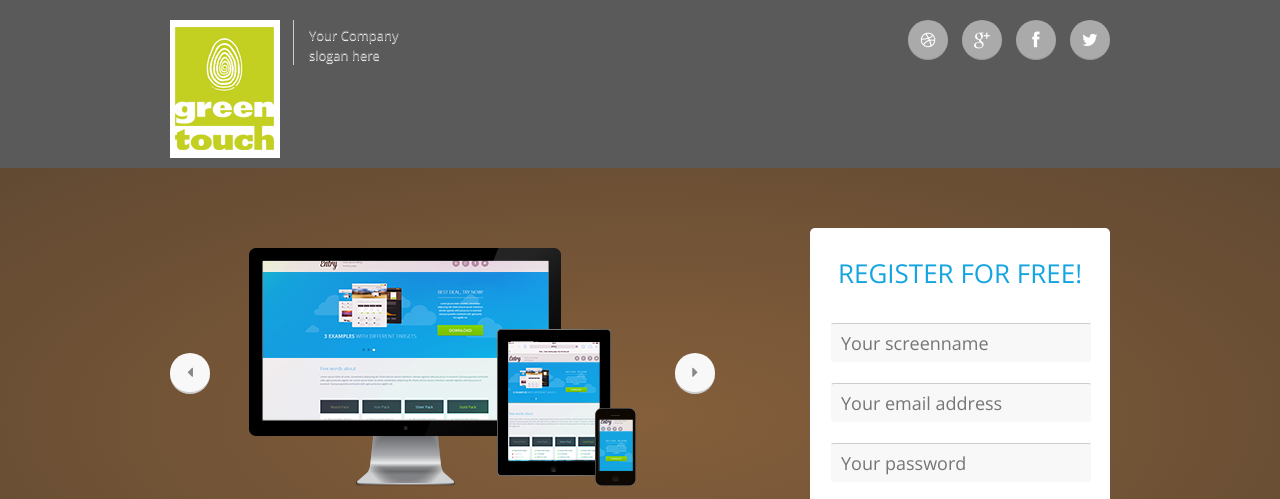
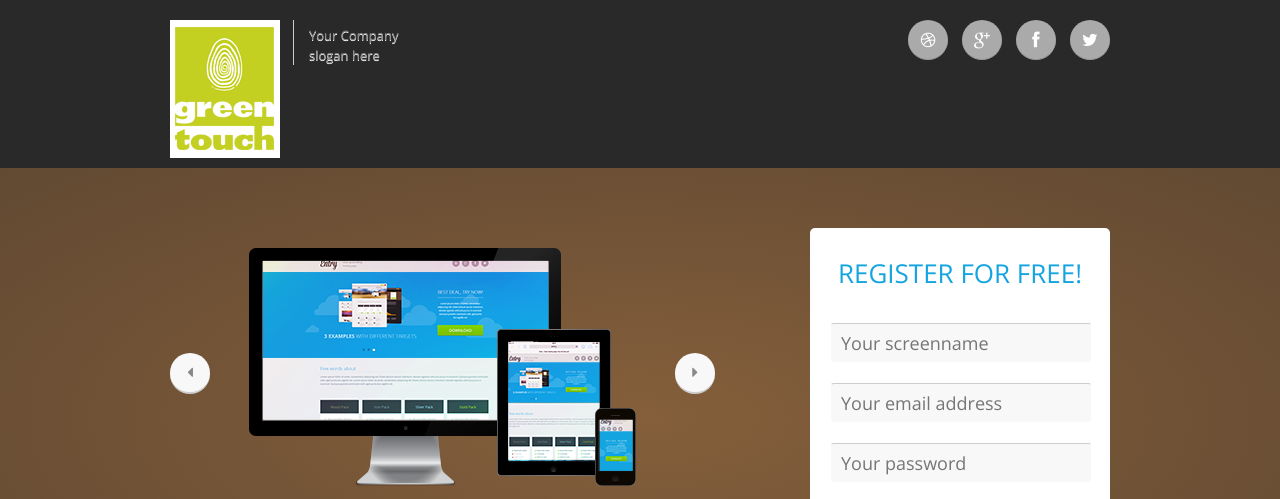
Before and after one commit to greentouch/greentouch.github.io, a plain HTML site: page index.html in a window 1280 px wide. Shown: the top 499 px of the page. Drawn offline with nearby package versions, Linux system fonts and the light colour scheme.

Commit message:
Change header color

```diff
--- a/css/style.css
+++ b/css/style.css
@@ -369,7 +369,7 @@ input[type=submit] {
 /*---------- HEADER BEGIN ----------*/
 
 .header {
-	background: #5a5a5a;
+	background: #292929;
 	overflow: hidden;
 	padding: 20px 0 10px;
 }
```
